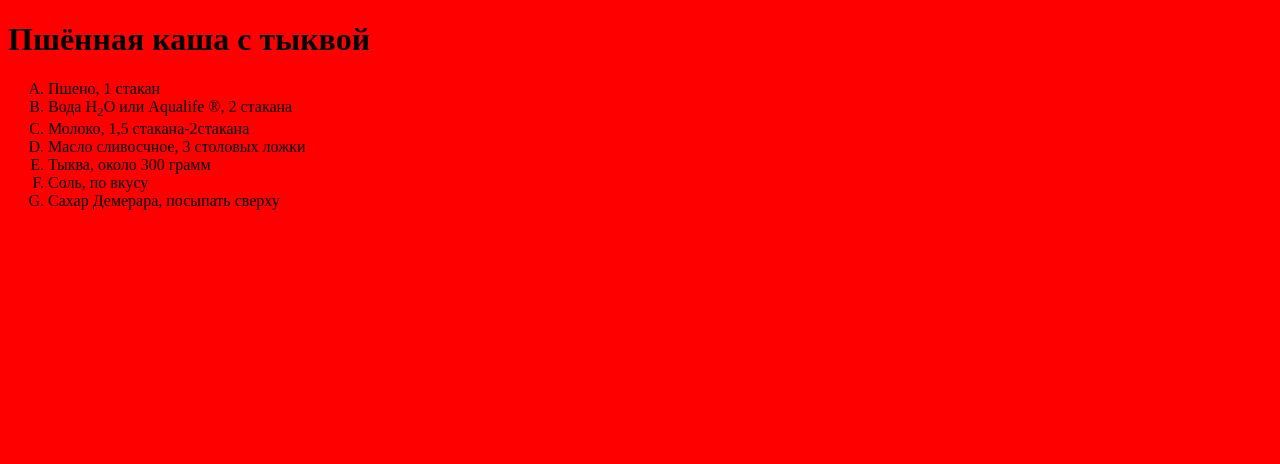
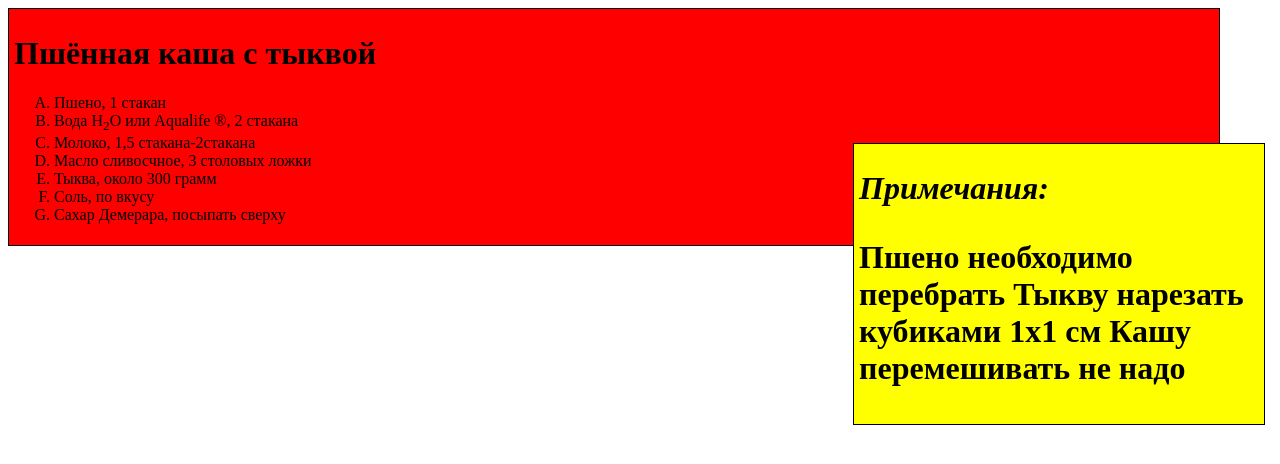
Before and after one commit to Basedshlepagigachad/Studying, a plain HTML site: page index.html in a window 1280 px wide. Drawn offline with Linux system fonts and the light colour scheme.

Commit message:
Update index.html

```diff
--- a/index.html
+++ b/index.html
@@ -4,7 +4,8 @@
         <meta charset="utf-8">
         <title>Рецепт каши</title>
     </head>
-  <body bgcolor="red">
+  <body>
+      <div class="block1">
     <h1> Пшённая каша с тыквой </h1>
   <ol type="A">
     <li> Пшено, 1 стакан </li>
@@ -15,5 +16,28 @@
     <li> Соль, по вкусу </li>
     <li> Сахар Демерара, посыпать сверху </li>
   </ol>
+      </div>
+      <div class="block2">
+          <h1><i> Примечания: </i><h1>
+              <p> Пшено необходимо перебрать Тыкву нарезать кубиками 1x1 см Кашу перемешивать не надо</p>
+      </div>
   </body>
 </html>
+<style>
+    .block1 {
+    background: red;
+    border: solid 1px black;
+    width: 1200px;
+    padding: 5px;
+
+    }
+    .block2 {
+    background: yellow;
+    border: solid 1px black;
+    width: 400px;
+    padding: 5px;
+    position: absolute;
+    bottom: 375px;
+    right: 15px;
+    }
+</style>
```
